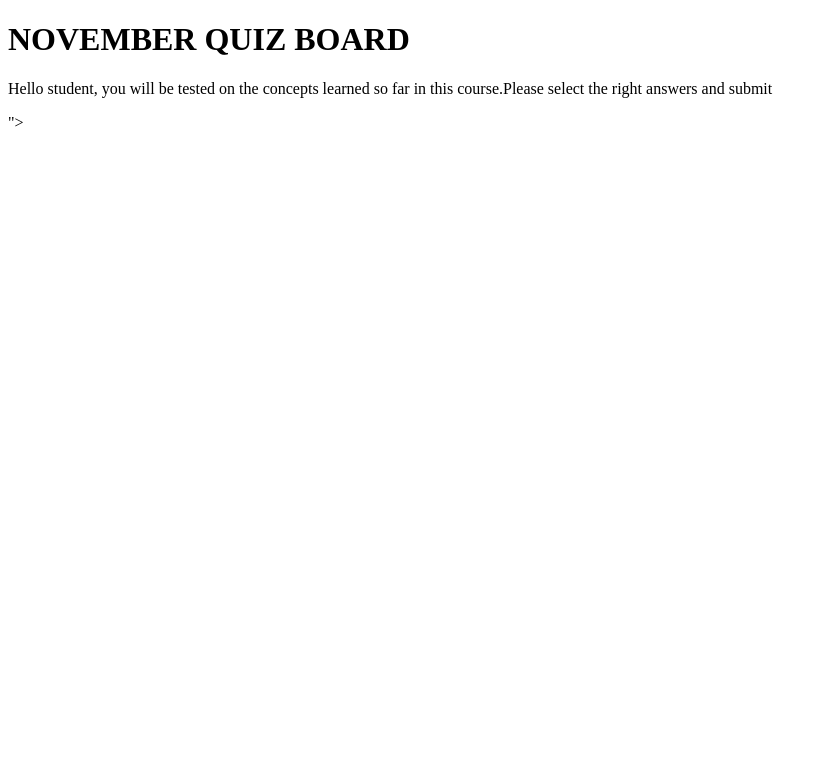
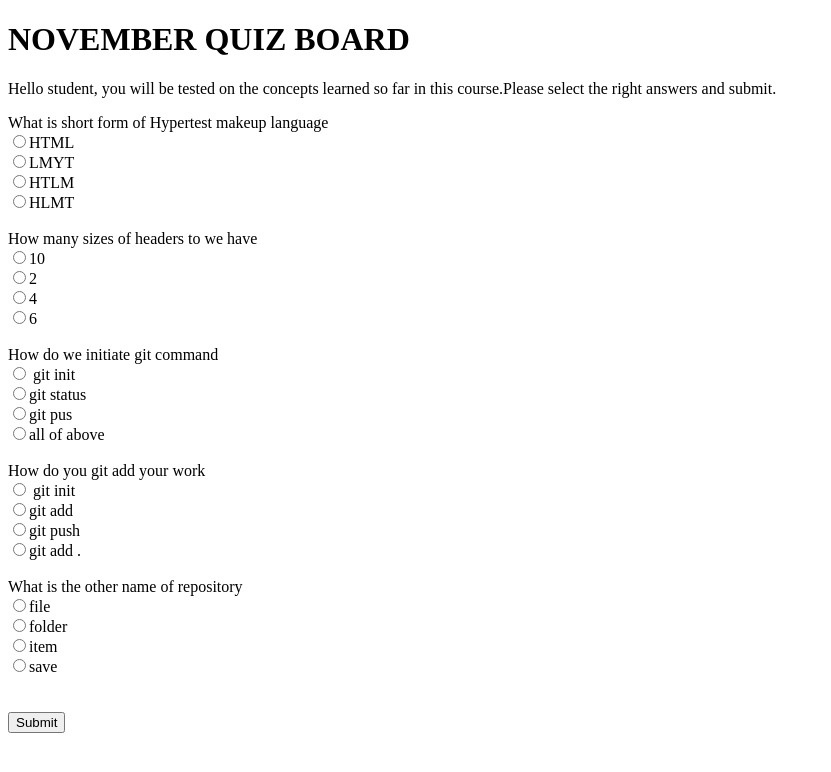
Before and after one commit to ngumamutundu/weekthreeipone, a plain HTML site: page index.html in a window 1280 px wide. Shown: the whole page, without its empty margins (0-831 px from the left). Drawn offline with Linux system fonts and the light colour scheme; files that its build step writes are made by us from their sources.

Commit message:
add form

```diff
--- a/index.html
+++ b/index.html
@@ -20,10 +20,47 @@
       <h1>NOVEMBER QUIZ BOARD</h1>
       <p>
         Hello student, you will be tested on the concepts learned so far in this
-        course.Please select the right answers and submit
+        course.Please select the right answers and submit.
       </p>
     </div>
+    <div class="container">
+        <form action="">
+            <label for="Question 1">What is short form of Hypertest makeup language</label><br>
+            <input type="radio" id="ans_one_a">HTML <br>
+            <input type="radio" id="ans_two_b">LMYT <br>
+            <input type="radio" id="ans_three_c">HTLM<br>
+            <input type="radio" id="ans_four_d">HLMT<br>
+<br>
+            <label for="Question 2">How many sizes of headers to we have</label><br>
+            <input type="radio" id="ans_one_a">10 <br>
+            <input type="radio" id="ans_two_b">2 <br>
+            <input type="radio" id="ans_three_c">4<br>
+            <input type="radio" id="ans_four_d">6<br>
 
+            <br>
+            <label for="Question 3">How do we initiate git command</label><br>
+            <input type="radio" id="ans_one_a"> git init <br>
+            <input type="radio" id="ans_two_b">git status<br>
+            <input type="radio" id="ans_three_c">git pus<br>
+            <input type="radio" id="ans_four_d">all of above<br>
+            <br>
+            <label for="Question 4">How do you git add your work</label><br>
+            <input type="radio" id="ans_one_a"> git init <br>
+            <input type="radio" id="ans_two_b">git add<br>
+            <input type="radio" id="ans_three_c">git push<br>
+            <input type="radio" id="ans_four_d">git add .<br>
+            <br>
+            <label for="Question 5">What is the other name of repository</label><br>
+            <input type="radio" id="ans_one_a">file <br>
+            <input type="radio" id="ans_two_b">folder<br>
+            <input type="radio" id="ans_three_c">item<br>
+            <input type="radio" id="ans_four_d">save<br>
+
+            <br>
+            <br>
+            <input type="submit">
+        </form>
+    </div>
 
     <script src="
     <script
@@ -31,7 +68,7 @@
       integrity="sha256-w8CvhFs7iHNVUtnSP0YKEg00p9Ih13rlL9zGqvLdePA="
       crossorigin="anonymous"
     ></script>
-    ">
+
     <script src="JS/main.js"></script>
   </body>
 </html>
```
